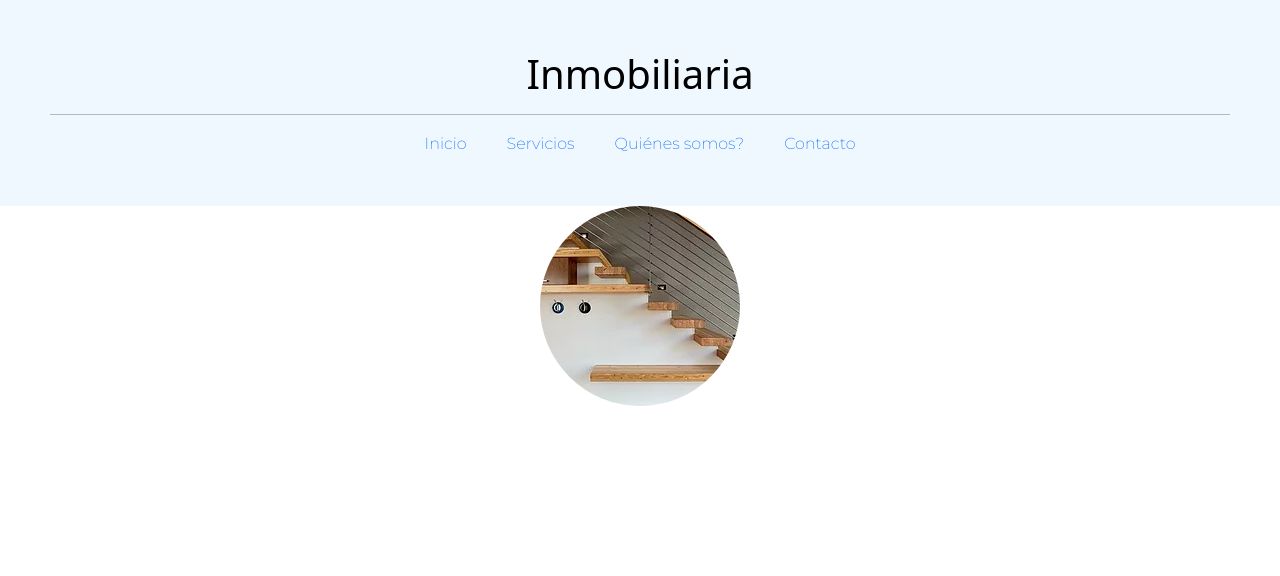
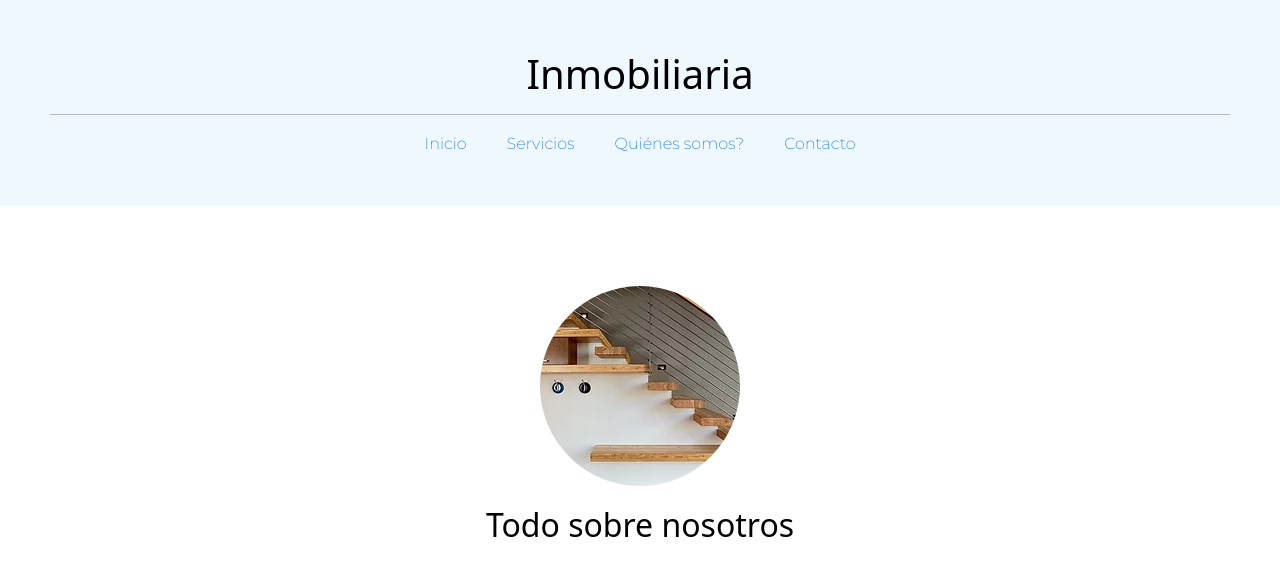
Before and after one commit to angelicamaru/inmobiliaria, a React (Create React App) app: page /info in a window 1280 px wide. Shown: the top 576 px of the page. Built offline with nearby package versions, Linux system fonts and the light colour scheme.

Commit message:
Arreglitos

```diff
--- a/src/Components/InfoSection/InfoSection.js
+++ b/src/Components/InfoSection/InfoSection.js
@@ -1,13 +1,21 @@
 import React from "react";
 import classes from "./InfoSection.module.css";
-import {roundedCircle} from 'react-bootstrap'
 import escaleras from '../Images/Escaleras.jpeg'
 import Image from 'react-bootstrap/Image'
 
 function InfoSection() {
   return (
     <div className={classes.contenido}>
-      <Image src={escaleras} roundedCircle />
+      <div className={classes.centrar}>
+
+        <Image src={escaleras} roundedCircle />
+
+        <div className={classes.titulo}>
+
+          <h2>Todo sobre nosotros</h2>
+
+        </div>
+      </div>
     </div>
   );
 }
--- a/src/Components/InfoSection/InfoSection.module.css
+++ b/src/Components/InfoSection/InfoSection.module.css
@@ -1,6 +1,12 @@
 .contenido {
+    margin-top: 80px;
+}
+.centrar{
     text-align: center;
     justify-content: center;
     align-items: center;
-    color: aqua;
 }
+.titulo{
+    margin-top: 20px;
+    color: black;
+}
```
